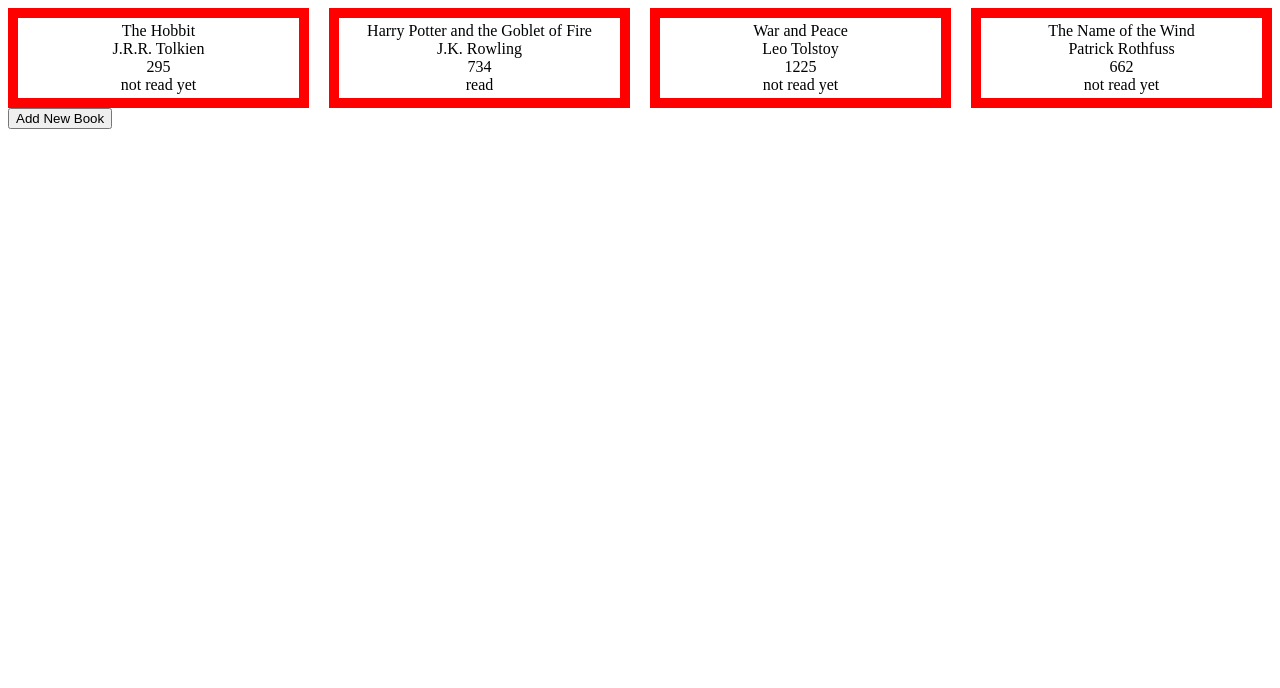
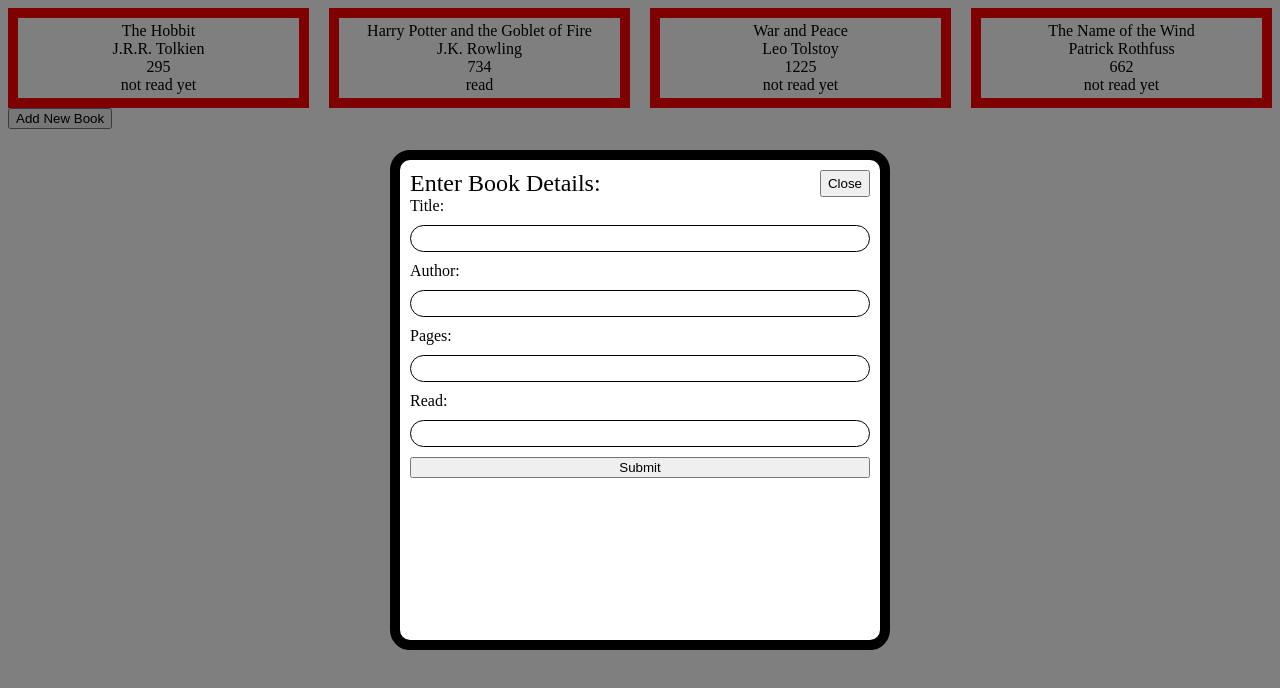
Before and after one commit to jbialkin98/library, a plain HTML site: page index.html in a window 1280 px wide. Drawn offline with Linux system fonts and the light colour scheme.

Commit message:
Add form layout to pop up

```diff
--- a/index.html
+++ b/index.html
@@ -11,9 +11,23 @@
 <body>
     <div class="container"></div>
     <button class="newBook">Add New Book</button>
-    <div class="popUpDisplay">
-        <button class="closePopUp">Close</button>
+    <div class="popUpDisplay active">
+        <div class="popUpHeader">
+            <div class="popUpTitle">Enter Book Details:</div>
+            <button class="closePopUp">Close</button>
+        </div>
+        <form class="form" action="code.js">
+            <label for="title">Title:</label>
+            <input type="text" id="title" name="title">
+            <label for="author">Author:</label>
+            <input type="text" id="author" name="author">
+            <label for="pages">Pages:</label>
+            <input type="text" id="pages" name="pages">
+            <label for="read">Read:</label>
+            <input type="text" id="read" name="read">
+            <button type="submit">Submit</button>
+        </form>
     </div>
-    <div id="overlay"></div>
+    <div class="active" id="overlay"></div>
 </body>
 </html>
--- a/styles.css
+++ b/styles.css
@@ -29,10 +29,33 @@
     background-color: white;
     width: 500px;
     height: 500px;
+    padding: 10px;
+    border-radius: 20px;
 }
 
 .popUpDisplay.active {
     transform: translate(-50%, -50%) scale(1);
+}
+
+.popUpHeader {
+    display: flex;
+    justify-content: space-between;
+}
+
+.popUpTitle {
+    font-size: 1.5em;
+}
+
+.form {
+    display: flex;
+    flex-direction: column;
+    gap: 10px;
+}
+
+input {
+    border-radius: 20px;
+    border: 1px solid black;
+    padding: 5px;
 }
 
 #overlay {
```
